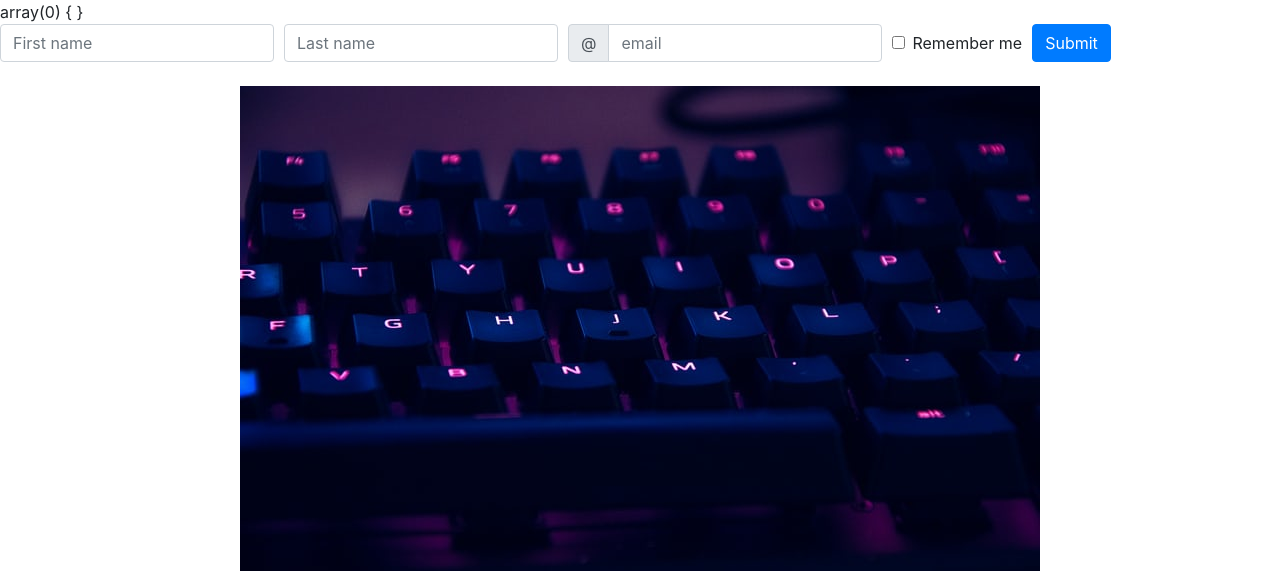
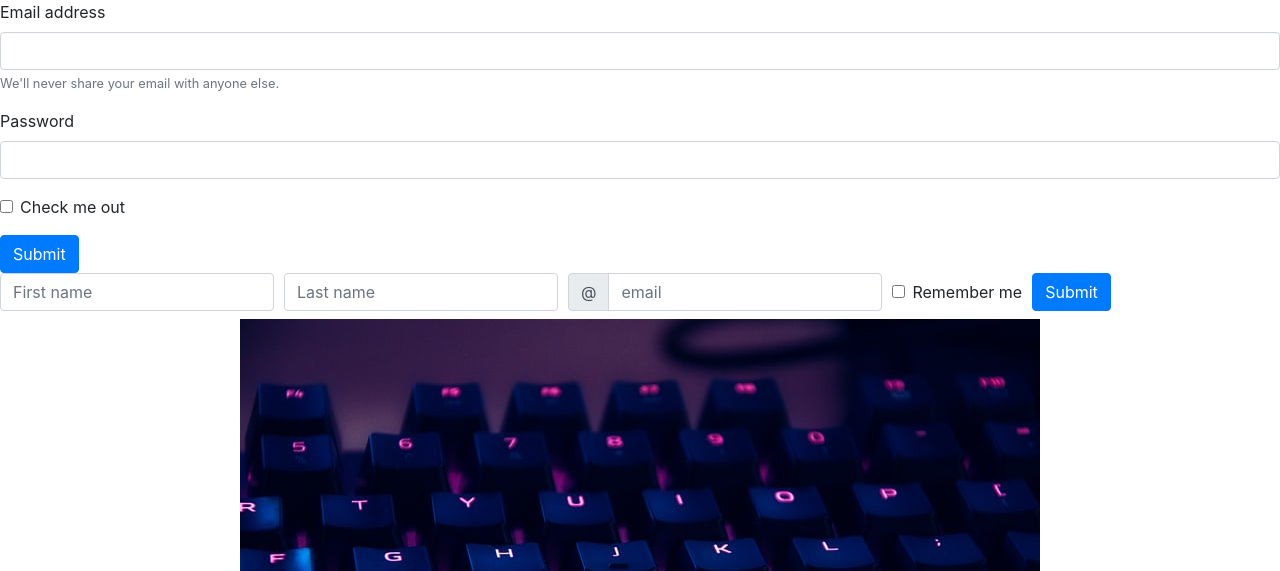
Before and after one commit to whitneyz/mysql-php, a PHP site: page / in a window 1280 px wide. Shown: the top 571 px of the page. Run offline with PHP 8.4, Linux system fonts and the light colour scheme; data that the repository does not hold is empty; grey boxes are pictures that could not be loaded.

Commit message:
added login php and required the file in index.php

```diff
--- a/connection.php
+++ b/connection.php
@@ -27,7 +27,7 @@ if (!empty(isset($_POST['firstname']) && !empty($_POST['lastname']) && !empty($_
     $handle->bindValue(':lastname', $_POST['lastname']);
     $handle->bindValue(':email', $_POST['email']);
     $handle->execute();
-var_dump($_POST);
+//var_dump($_POST);
 }
 
 
@@ -36,4 +36,4 @@ var_dump($_POST);
 
     $selectedBecoders = $handle->fetchAll();
    // echo $selectedBecoders[0]["firstname"];
-var_dump($selectedBecoders);
+//var_dump($selectedBecoders);
--- a/index.php
+++ b/index.php
@@ -5,6 +5,7 @@ ini_set('display_errors', '1');
 ini_set('display_startup_errors', '1');
 error_reporting(E_ALL);
 
+require 'login.php';
 require 'connection.php';
 require 'insert.php';
 require 'profile.php';
--- /dev/null
+++ b/login.php
@@ -0,0 +1,27 @@
+<?php
+declare(strict_types=1);
+
+ini_set('display_errors', '1');
+ini_set('display_startup_errors', '1');
+error_reporting(E_ALL);
+
+require 'view/includes/header.php';
+?>
+<form>
+  <div class="form-group">
+    <label for="exampleInputEmail1">Email address</label>
+    <input type="email" class="form-control" id="exampleInputEmail1" aria-describedby="emailHelp">
+    <small id="emailHelp" class="form-text text-muted">We'll never share your email with anyone else.</small>
+  </div>
+  <div class="form-group">
+    <label for="exampleInputPassword1">Password</label>
+    <input type="password" class="form-control" id="exampleInputPassword1">
+  </div>
+  <div class="form-group form-check">
+    <input type="checkbox" class="form-check-input" id="exampleCheck1">
+    <label class="form-check-label" for="exampleCheck1">Check me out</label>
+  </div>
+  <button type="submit" class="btn btn-primary">Submit</button>
+</form>
+
+<? require 'view/includes/footer.php';?>
```
